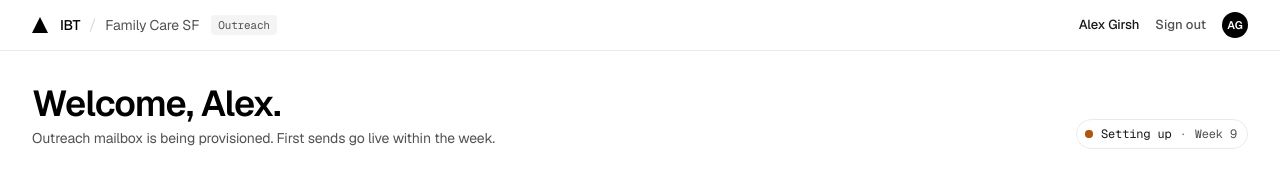
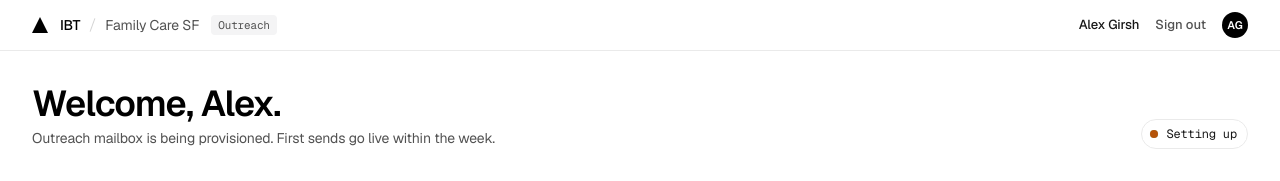
Before and after one commit to zainkhatri/ibt-dashboard, a React (Vite) app: page / in a window 1280 px wide. Shown: the top 181 px of the page. Built offline with nearby package versions, Linux system fonts and the light colour scheme.

Commit message:
drop the week pill and N-week-period suffix

```diff
--- a/src/Dashboard.jsx
+++ b/src/Dashboard.jsx
@@ -51,14 +51,12 @@ function Hero({ data, user }) {
           <p className="hero__sub fade-up" style={{ '--d': '120ms' }}>
             {empty
               ? 'Outreach mailbox is being provisioned. First sends go live within the week.'
-              : `${data.summary.replied} replies · ${data.summary.warm} warm · ${data.summary.meetings} meetings booked, ${data.week}-week period.`}
+              : `${data.summary.replied} replies · ${data.summary.warm} warm · ${data.summary.meetings} meetings booked.`}
           </p>
         </div>
         <div className="status fade-up" style={{ '--d': '180ms' }}>
           <span className={'status__dot' + (empty ? ' warming' : '')} />
           <span>{empty ? 'Setting up' : 'Live'}</span>
-          <span style={{ color: 'var(--ink-4)' }}>·</span>
-          <span style={{ color: 'var(--ink-3)' }}>Week {data.week}</span>
         </div>
       </div>
     </section>
```
